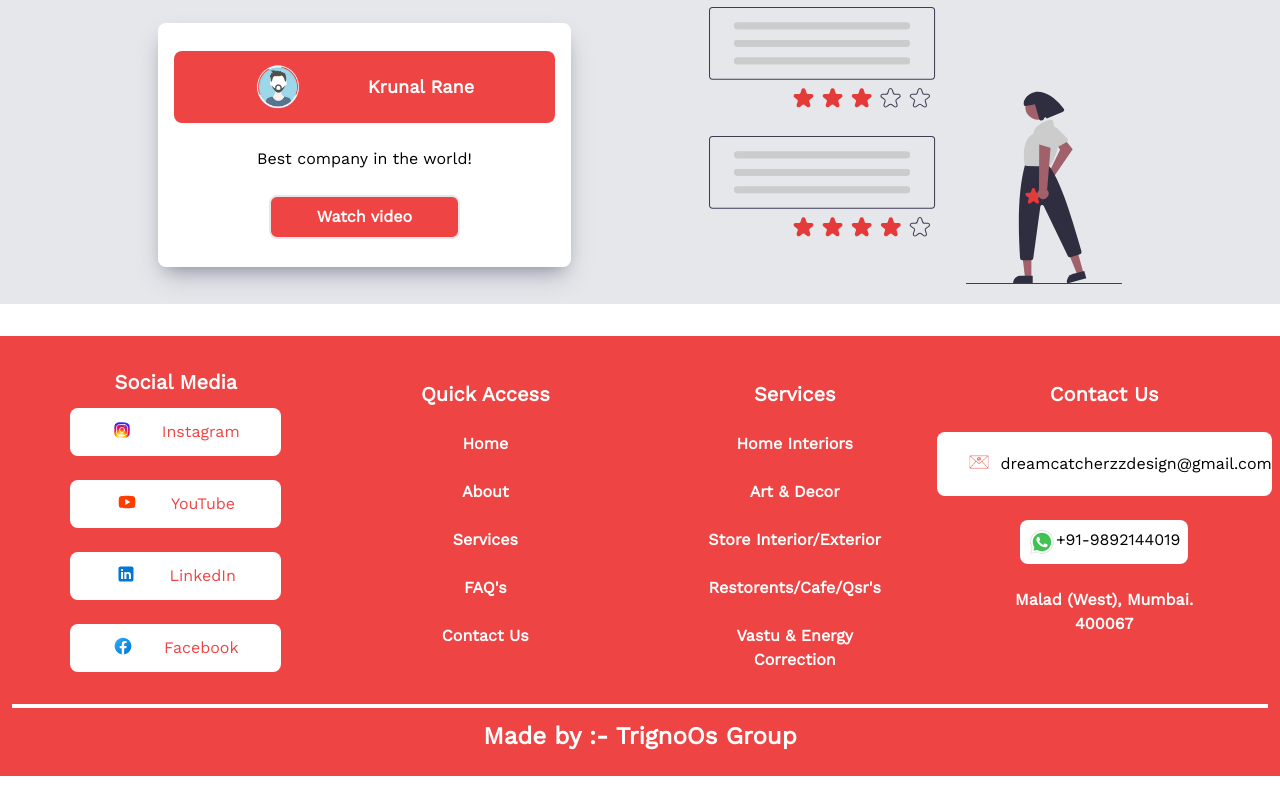
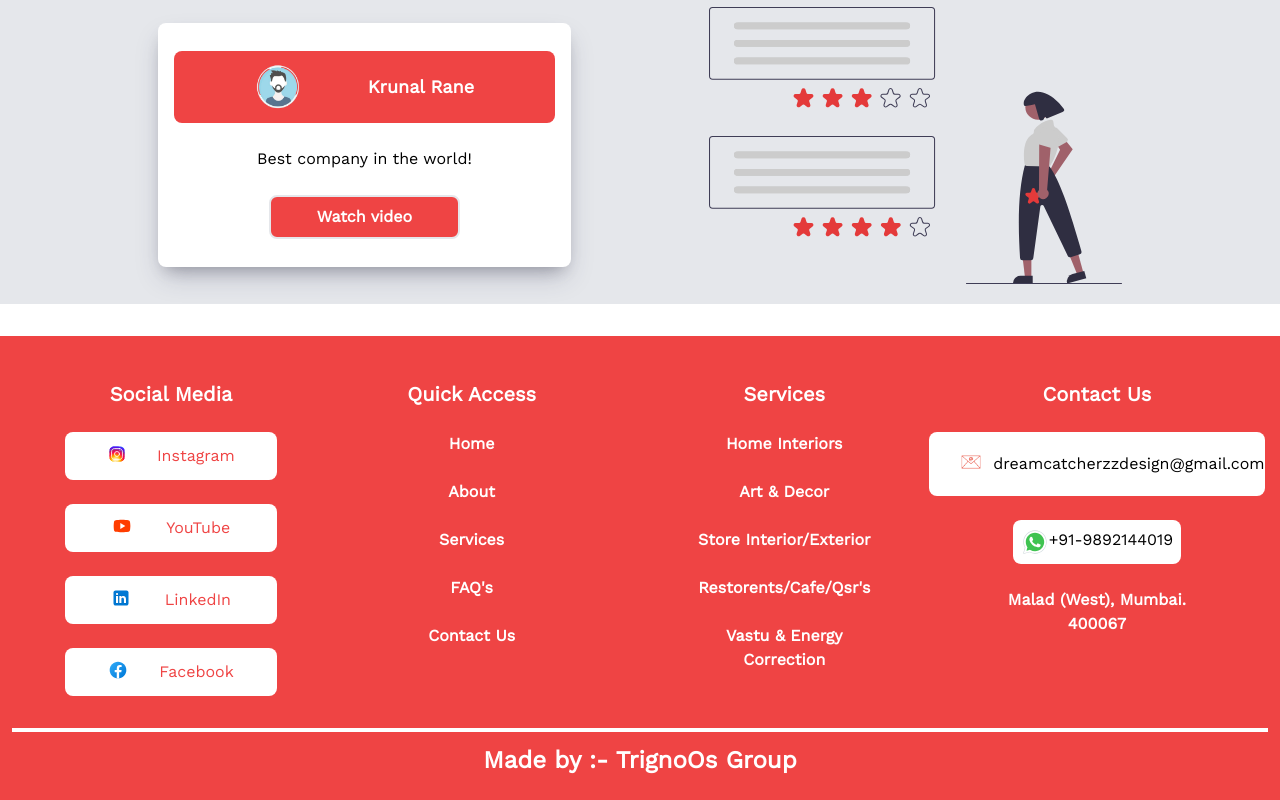
Before and after one commit to shivam1317/DreamCatcherzz, a React (Create React App) app: page / in a window 1280 px wide. Shown: the part 2274-3074 px from the top of the page. Before the commit the page ends 3050 px from the top, so only its background shows below. Built offline with nearby package versions, Linux system fonts and the light colour scheme.

Commit message:
Fixed bug:Horizontal bar

```diff
--- a/src/components/Footer.jsx
+++ b/src/components/Footer.jsx
@@ -3,9 +3,9 @@ import { NavLink, Link } from "react-router-dom";
 const Footer = () => {
   return (
     <>
-      <div className="flex p-3 justify-evenly  flex-wrap bg-red-500 ">
-        <div className="lg:p-5 md:p-2 flex flex-col justify-evenly items-center text-red-500  lg:w-1/5 lg:mx-5 md:mx-3 md:w-2/5 ">
-          <p className="text-white font-bold text-xl text-center w-full">
+      <div className="flex p-3 justify-evenly w-full flex-wrap bg-red-500 ">
+        <div className="lg:p-5 md:p-2 flex flex-col justify-evenly items-center text-red-500  lg:w-1/5 lg:mx-1 md:mx-3 md:w-2/5 ">
+          <p className="text-white font-bold text-xl text-center w-full p-3">
             Social Media
           </p>
           <p className="flex justify-evenly bg-white p-3 my-3 rounded-lg mx-3 w-full">
@@ -17,6 +17,7 @@ const Footer = () => {
             <a
               href="https://www.instagram.com/dreamcatcherzz_design/"
               target="_blank"
+              rel="noreferrer"
             >
               Instagram
             </a>
@@ -30,6 +31,7 @@ const Footer = () => {
             <a
               href="https://www.youtube.com/c/DreamcatcherzzDesign"
               target="_blank"
+              rel="noreferrer"
             >
               YouTube
             </a>
@@ -43,6 +45,7 @@ const Footer = () => {
             <a
               href="https://www.linkedin.com/in/kashyap-rawat-a0869614/"
               target="_blank"
+              rel="noreferrer"
             >
               LinkedIn
             </a>
@@ -56,12 +59,13 @@ const Footer = () => {
             <a
               href="https://www.facebook.com/dreamcatcherzzdesign/?ti=as"
               target="_blank"
+              rel="noreferrer"
             >
               Facebook
             </a>
           </p>
         </div>
-        <div className=" lg:p-5 md:p-2 lg:w-1/5 lg:mx-5 md:mx-3 md:w-2/5">
+        <div className=" lg:p-5 md:p-2 lg:w-1/5 lg:mx-4 md:mx-3 md:w-2/5">
           <p className="p-3 text-white text-center text-xl font-bold">
             Quick Access
           </p>
@@ -81,7 +85,7 @@ const Footer = () => {
             <a href="/contact">Contact Us</a>
           </p>
         </div>
-        <div className="p-5 lg:w-1/5 mx-5 md:w-2/5">
+        <div className="p-5 lg:w-1/5 mx-4 md:w-2/5">
           <p className="p-3 text-white text-center font-bold text-xl">
             Services
           </p>
@@ -97,7 +101,7 @@ const Footer = () => {
             Vastu & Energy Correction
           </p>
         </div>
-        <div className="p-5 lg:w-1/5 h-full flex flex-col justify-evenly items-center mx-5 md:w-2/5">
+        <div className="p-5 lg:w-1/5 h-full flex flex-col justify-evenly items-center mx-4 md:w-2/5">
           <p className="p-3 text-white text-center font-bold text-xl">
             Contact Us
           </p>
```
